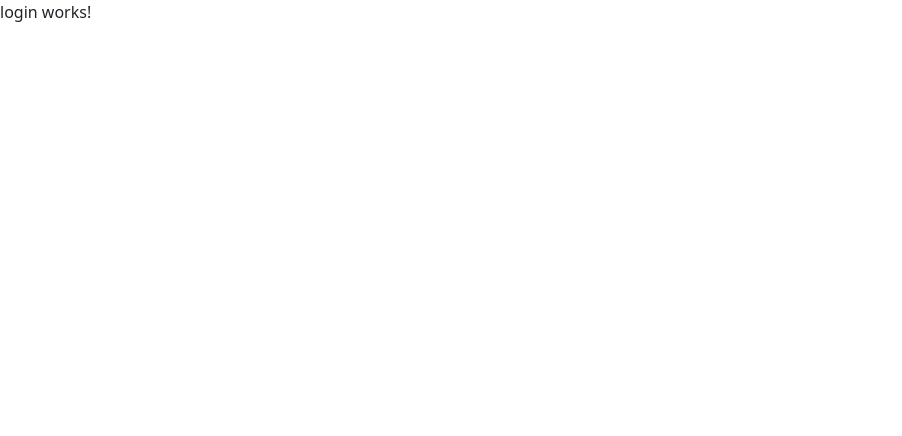
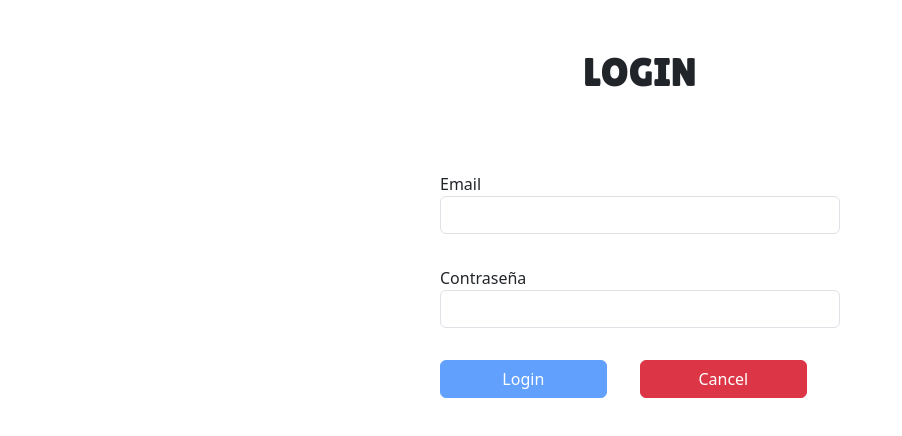
Before and after one commit to Equipo16-Tech4Good/FrontEnd, an Angular app: page /login in a window 1280 px wide. Shown: the top 436 px of the page, without its empty margins (0-902 px from the left). Built offline with nearby package versions, Linux system fonts and the light colour scheme.

Commit message:
login_works

```diff
--- a/src/app/authorization/login/login.component.css
+++ b/src/app/authorization/login/login.component.css
@@ -0,0 +1,25 @@
+.login-container{
+    max-width: 400px;
+    margin: 60px auto 0;
+}
+
+.error{
+    color: tomato;
+    font-size: 12px;
+    padding-top: 4px
+}
+
+.form-group{
+    margin-bottom: 1rem;
+    margin-top: 1rem;
+}
+
+.buttons{
+    display: flex;
+    justify-content: space-between;
+}
+
+.message{
+    display: flex;
+    justify-content: center;
+}
--- a/src/app/authorization/login/login.component.html
+++ b/src/app/authorization/login/login.component.html
@@ -1 +1,40 @@
-<p>login works!</p>
+
+<div class="form">
+    <h1 class="text-center mt-5">LOGIN</h1>
+    <form name="myForm" [formGroup]="loginFrom">
+       <div class="login-container">
+        <div class="row">
+            <div class="col-md-12">
+              <div class="form-group">
+                  <label>Email</label>
+                  <input type="email" name="email" formControlName="email" required class="form-control">
+                  <div *ngIf="loginFrom.controls.email.touched && loginFrom.controls.email.invalid">
+                    <span *ngIf="loginFrom.controls.email.errors.required" class="error">Este campo es obligatorio</span>
+                    <span *ngIf="loginFrom.controls.email.errors.pattern" class="error">Formato de email inválido</span>
+                  </div>
+              </div>
+            </div>
+            <div class="col-md-12">
+              <div class="form-group">
+                  <label>Contraseña</label>
+                  <input type="password" name="pass" formControlName="password" required class="form-control">
+                  <div *ngIf="loginFrom.controls.password.touched && loginFrom.controls.password.invalid">
+                    <span *ngIf="loginFrom.controls.password.errors.required" class="error">Este campo es obligatorio</span>
+                    <span *ngIf="loginFrom.controls.password.errors.pattern" class="error">Formato inválido</span>
+                  </div>
+              </div>
+            </div>
+            <div class="col-md-12">
+              <div class="form-group buttons">
+                  <button (click)="login()" [disabled]="!(loginFrom.valid && loginFrom.dirty)" class="btn btn-primary  col-md-5">Login</button>
+                  <button type="button" class="btn btn-danger col-md-5" (click)="returnLandigPage()">Cancel</button>
+                  <div class="clearfix"></div>
+              </div>
+            </div>
+        </div>
+          <div *ngIf="message != ''" class="alert alert-warning message">
+            <span>{{message}}</span>
+          </div>
+        </div>
+    </form>
+</div>
--- a/src/app/authorization/login/login.component.ts
+++ b/src/app/authorization/login/login.component.ts
@@ -1,4 +1,8 @@
 import { Component, OnInit } from '@angular/core';
+import { FormBuilder, FormGroup, Validators } from '@angular/forms';
+import { GlobalConstants } from '../../shared/globar_constants';
+import { Router } from '@angular/router';
+import { UserService } from 'src/app/services/user.service';
 
 @Component({
   selector: 'app-login',
@@ -7,9 +11,34 @@ import { Component, OnInit } from '@angular/core';
 })
 export class LoginComponent implements OnInit {
 
-  constructor() { }
+  loginFrom:any = FormGroup;
+  responseMessage:any;
+  message:string=''
+  logStatus:boolean=this.userServ.loggedIn
+
+  constructor(private formBuilder:FormBuilder, private router:Router, private userServ:UserService) { }
 
   ngOnInit(): void {
+    this.loginFrom = this.formBuilder.group({
+      email: [null, [Validators.required, Validators.pattern(GlobalConstants.emailRegex)]],
+      password: [null, [Validators.required]]
+    });
   }
 
+  returnLandigPage(){
+    this.router.navigate(['/']);
+  }
+
+  login(){
+    const userFull=this.loginFrom.value;
+    const user = {
+      email:userFull.email,
+      password:userFull.password,
+    }
+
+    this.userServ.login(user).subscribe(resp=>{
+      this.message=resp?.message
+    })
+  };
+
 }
--- a/src/app/authorization/sign-up/sign-up.component.css
+++ b/src/app/authorization/sign-up/sign-up.component.css
@@ -18,3 +18,8 @@
     display: flex;
     justify-content: space-between;
 }
+
+.message{
+    display: flex;
+    justify-content: center;
+}
--- a/src/app/authorization/sign-up/sign-up.component.html
+++ b/src/app/authorization/sign-up/sign-up.component.html
@@ -1,6 +1,6 @@
 
 <div class="form">
-    <h1 class="text-center mt-5">LOGIN</h1>
+    <h1 class="text-center mt-5">SIGN UP</h1>
     <form name="myForm" [formGroup]="signupFrom">
        <div class="login-container">
         <div class="row">
@@ -52,10 +52,9 @@
               </div>
             </div>
         </div>
-
-          <span>{{message}}</span>
-
-
+          <div *ngIf="message != ''" class="alert alert-warning message">
+            <span>{{message}}</span>
+          </div>
         </div>
     </form>
 </div>
--- a/src/app/authorization/sign-up/sign-up.component.ts
+++ b/src/app/authorization/sign-up/sign-up.component.ts
@@ -3,10 +3,6 @@ import { FormBuilder, FormGroup, Validators } from '@angular/forms';
 import { GlobalConstants } from '../../shared/globar_constants';
 import { Router } from '@angular/router';
 import { UserService } from 'src/app/services/user.service';
-import { User } from 'src/app/interfaces/user.interface';
-
-import { tap, catchError } from 'rxjs/operators';
-
 
 @Component({
   selector: 'app-sign-up',
@@ -17,8 +13,6 @@ export class SignUpComponent implements OnInit {
 
   signupFrom:any = FormGroup;
   responseMessage:any;
-
-  //falta importar el service y añadirlo en el constructor
 
   constructor(private formBuilder:FormBuilder, private router:Router, private userServ:UserService) { }
 
@@ -46,48 +40,15 @@ export class SignUpComponent implements OnInit {
 
 
   authenticate(){
-    const userFull=this.signupFrom.value
+    const userFull=this.signupFrom.value;
     const user = {
       name:userFull.name,
       email:userFull.email,
-      password:userFull.password
+      password:userFull.password,
     }
 
     this.userServ.signup(user).subscribe(resp=>{
       this.message=resp?.message
-      if(resp?.http != 200){
-        this.message = "algo ha ido mal";
-      }
-      })
-
+    })
   };
-
-  handleSuauthenticatebmit(){
-    var formData = this.signupFrom.value;
-    var data = {
-      name:formData.name,
-      email:formData.email,
-      password:formData.password
-    }
-
-
-    this.userServ.signup(data).pipe(
-      tap((response: any) => {
-        this.responseMessage = response?.message;
-        this.router.navigate(['/']);
-      }),
-      catchError((error) => {
-        if (error.error?.message)
-          this.responseMessage = error.error?.message;
-        else
-          this.responseMessage = GlobalConstants.gerericError;
-        throw error; // Rethrow the error to propagate it further
-      })
-    ).subscribe();
-
-
-
-
-
-  }
 }
--- a/src/app/services/user.service.ts
+++ b/src/app/services/user.service.ts
@@ -21,11 +21,11 @@ export class UserService {
 
   }
 
-  login(body: User): Observable<any> {
+  login(body: any): Observable<any> {
     return this.http.post<any>('/api/login', body);
   }
 
-  randomTip(parameters: User): Observable<any> {
+  randomTip(parameters: any): Observable<any> {
     return this.http.get<any>('/api/random');
   }
 
```
